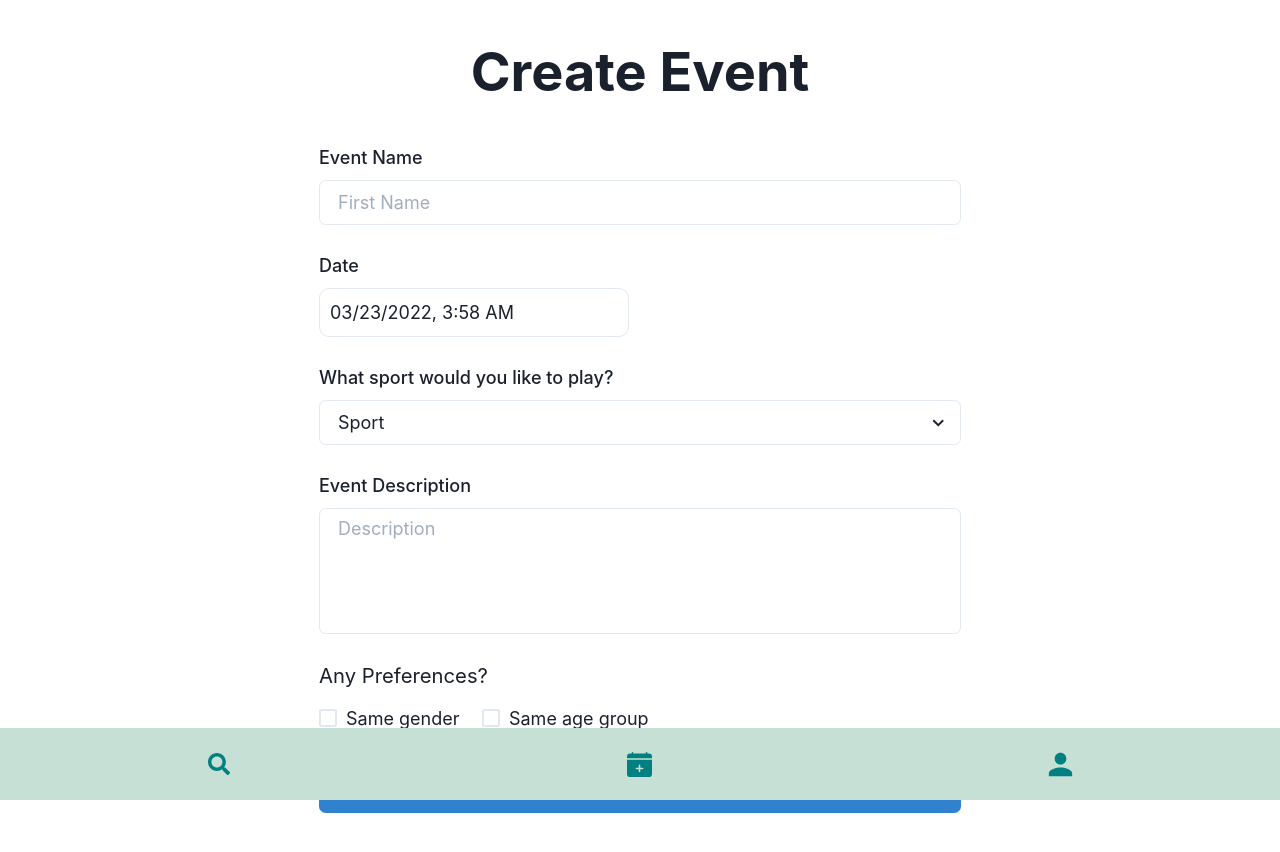
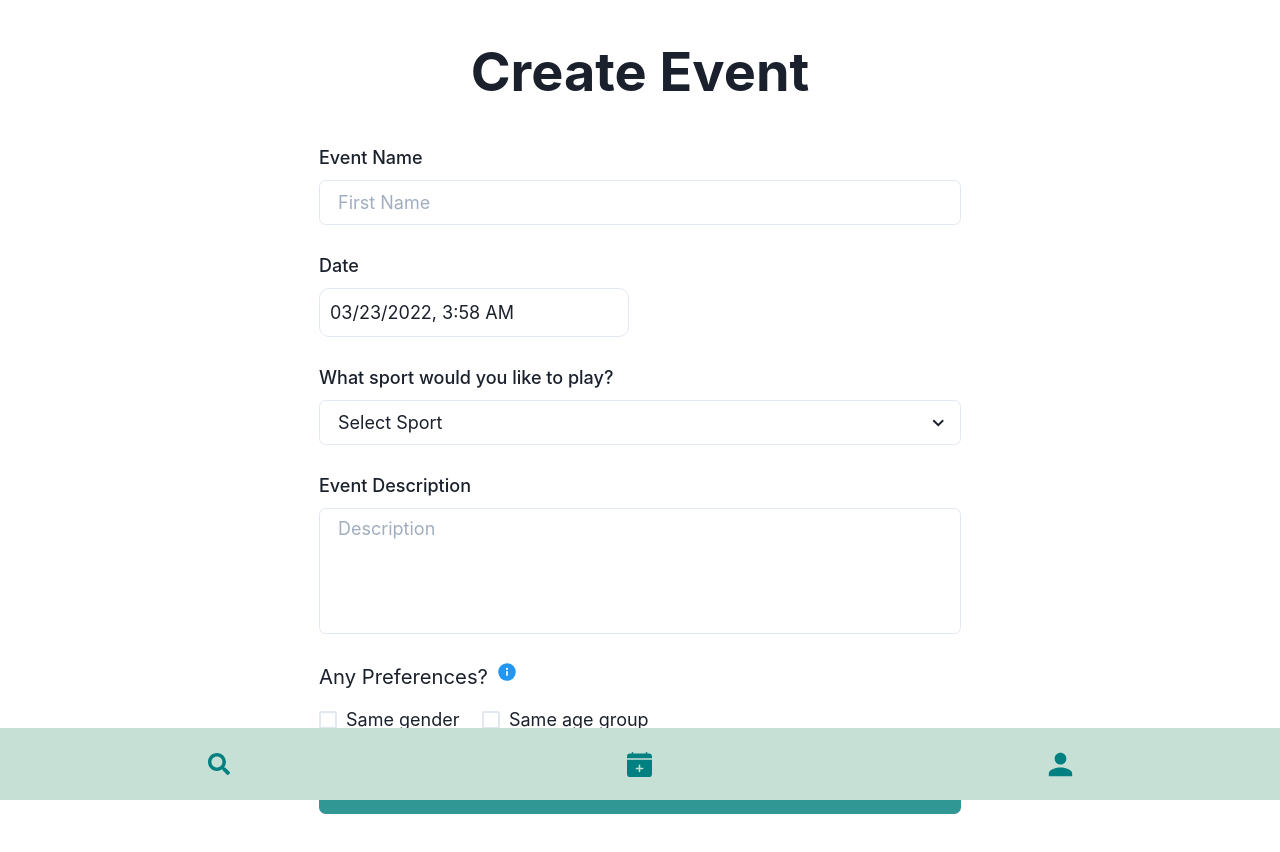
Before and after one commit to christopherdegroot/Sportr, a Next.js app: page /create-event in a window 1280 px wide. Shown: the top 852 px of the page. Built offline with nearby package versions, Linux system fonts and the light colour scheme.

Commit message:
add info button for preferences

```diff
--- a/components/CreateEvent.js
+++ b/components/CreateEvent.js
@@ -29,17 +29,29 @@ import {
   CheckboxGroup,
   Grid,
   Stack,
+  useToast,
+  Modal,
+  ModalOverlay,
+  ModalContent,
+  ModalHeader,
+  ModalFooter,
+  ModalBody,
+  ModalCloseButton,
+  IconButton,
+  HStack
 } from "@chakra-ui/react";
 import Sportcheckbox from "./Sportcheckbox";
 import { useState } from "react";
 import DatePicker from "react-datepicker";
 import "react-datepicker/dist/react-datepicker.css";
-
+import { icons } from "react-icons";
+import {FcInfo} from 'react-icons/fc'
 
 const Details = () => {
-  const { isOpen, onToggle } = useDisclosure();
+  const { isOpen, onOpen, onToggle, onClose } = useDisclosure();
   const [sliderValue, setSliderValue] = useState(50);
   const [startDate, setStartDate] = useState(new Date());
+  const toast = useToast()
 
   return (
     <Container pb={20} maxW="container.md">
@@ -68,7 +80,7 @@ const Details = () => {
           <GridItem colSpan={2}>
             <FormControl>
               <FormLabel>What sport would you like to play?</FormLabel>
-              <Select placeholder="Sport">
+              <Select placeholder="Select Sport">
               <option value="badminton">Badminton</option>
               <option value="baseball">Baseball</option>
               <option value="basketball">Basketball</option>
@@ -110,9 +122,34 @@ const Details = () => {
             </FormControl>
           </GridItem>
           <GridItem colSpan={2}>
+            <HStack>
             <Text pb="3" fontSize={"lg"}>
               Any Preferences?
             </Text>
+            <IconButton justifyContent={'flex-start'} icon={<FcInfo size="20" />} variant="ghost" pb="5" onClick={onOpen}>Open Modal</IconButton>
+              <Modal isOpen={isOpen} onClose={onClose}>
+                <ModalOverlay />
+                <ModalContent w='90%' >
+                  <ModalHeader>Preferences</ModalHeader>
+                  <ModalCloseButton />
+                  <ModalBody>
+                    <Text>
+                      Please be considerate when choosing these options. We decided to include these options NOT to targetedly exclude any gender or age groups, but to allow the option to choose should it be preferred for your event where needed. Please consider leaving these preferences open to include all people whenever appropriate.
+                    </Text>
+                    <br></br>
+                    <Text>
+                      Depending on your selection, your event will only be shown to others in the community who are also your gender, or within your age group.
+                    </Text>
+                  </ModalBody>
+
+                  <ModalFooter>
+                            <Button colorScheme={'teal'} onClick={onClose}>
+                              Understood
+                            </Button>
+                  </ModalFooter>
+                </ModalContent>
+              </Modal>
+              </HStack>
             <Stack spacing={5} direction="row">
               <Checkbox>Same gender</Checkbox>
               <Checkbox>Same age group</Checkbox>
@@ -120,7 +157,16 @@ const Details = () => {
           </GridItem>
           <GridItem colSpan={2}>
             <Link href="/profile">
-              <Button colorScheme="blue" w="full" size="lg">
+              <Button colorScheme="teal" w="full" size="lg" onClick={() =>
+                      toast({
+                        title: 'Event created.',
+                        description: "Your event is now visible to the community",
+                        status: 'success',
+                        duration: 3000,
+                        isClosable: true,
+                      })
+                    }
+              >
                 Create Event
               </Button>
             </Link>
```
